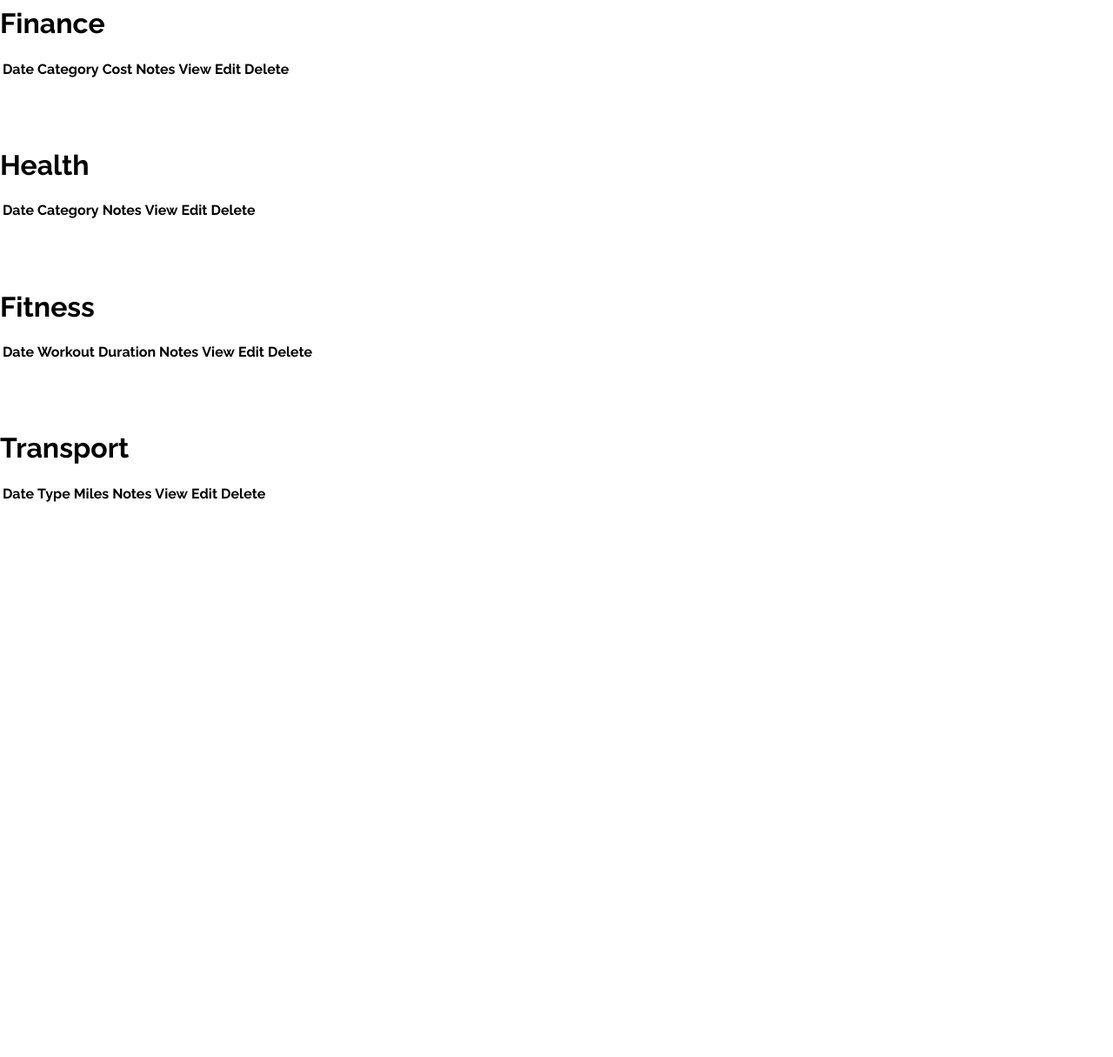
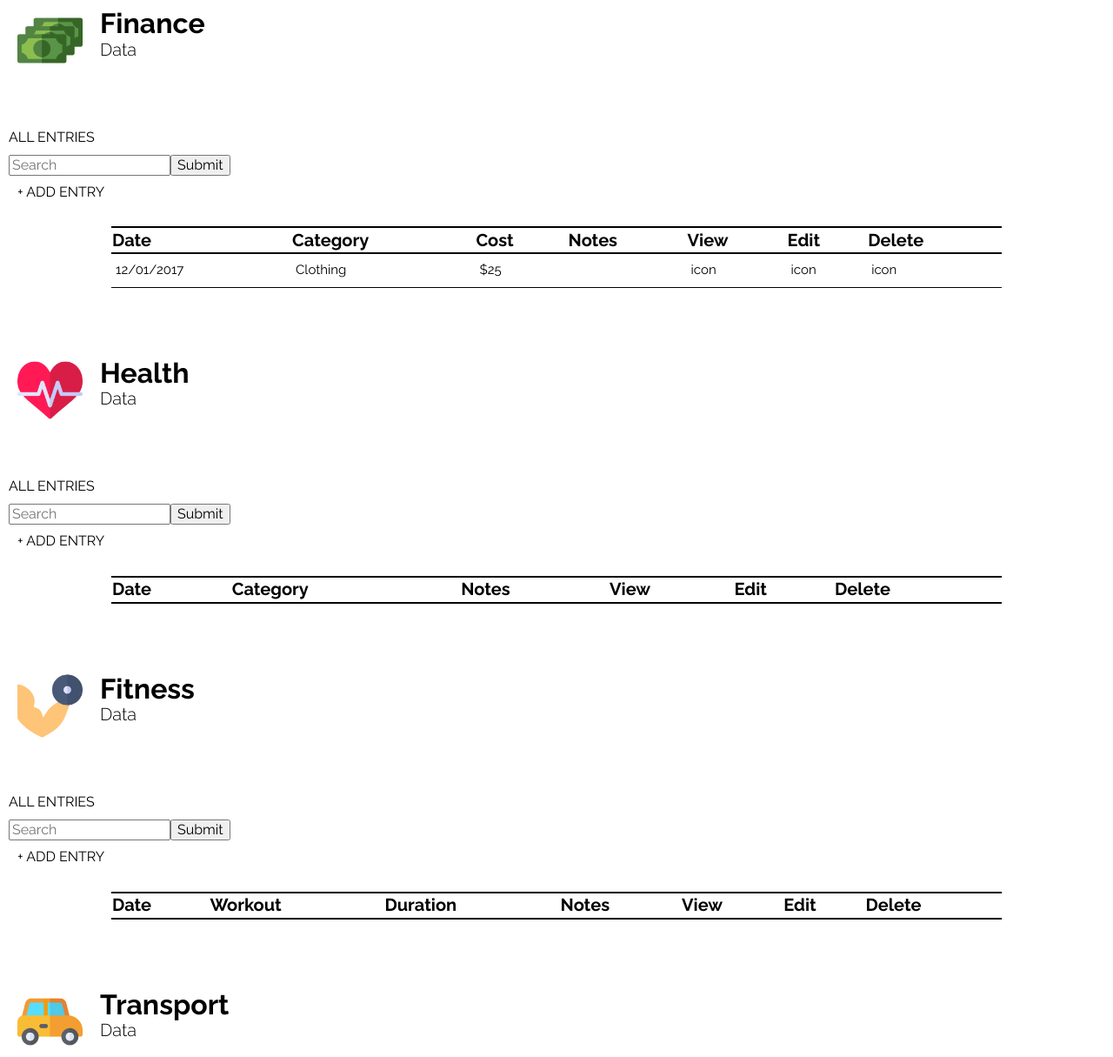
Before and after one commit to annalyncs/life-index-capstone, a website: page public/index.html in a window 1280 px wide. Shown: the part 2160-3375 px from the top of the page at 87% size. Before the commit the page ends 2740 px from the top, so only its background shows below. Drawn offline with nearby package versions, Linux system fonts and the light colour scheme.

Commit message:
added CSS and HTML to lifestyle data pages

```diff
--- a/public/index.html
+++ b/public/index.html
@@ -31,25 +31,25 @@
 
         <div id="finances" class="about-info">
             <h1>Finances</h1>
-           <img src="icons/finances.png" class="about-icon">
+           <img src="icons/finances.png" alt="finances" class="about-icon">
             <p class="about-text">Track your daily finances by sorting purchases into categories.</p>
         </div>
 
         <div id="health" class="about-info">
             <h1>Health</h1>
-            <img src="icons/health.png" class="about-icon">
+            <img src="icons/health.png" alt="health" class="about-icon">
             <p class="about-text">Track your health data by keeping notes of appointments, mood, and changes in diet.</p>
         </div>
 
         <div id="fitness" class="about-info">
                <h1>Fitness</h1>
-                <img src="icons/fitness.png" class="about-icon">
+                <img src="icons/fitness.png" alt="fitness" class="about-icon">
                 <p class="about-text">Track your fitness by keeping notes of your workouts.</p>
         </div>
 
         <div id="transport" class="about-info">
             <h1>Transport</h1>
-            <img src="icons/transport.png" class="about-icon">
+            <img src="icons/transport.png" alt="transport" class="about-icon">
             <p class="about-text">Track information about your transportation habits.</p>
         </div>
     </section>
@@ -69,28 +69,28 @@
 
         <div class="dashboard-option">
             <a href="/">
-            <img src="icons/finances.png">
+            <img src="icons/finances.png" alt="finances">
                 <p class="dashboard-text">Finance</p>
             </a>
         </div>
 
         <div class="dashboard-option">
             <a href="/">
-                <img src="icons/health.png">
+                <img src="icons/health.png" alt="health">
                 <p class="dashboard-text">Health</p>
             </a>
         </div>
 
         <div class="dashboard-option">
             <a href="/">
-                <img src="icons/fitness.png">
+                <img src="icons/fitness.png" alt="fitness">
                 <p class="dashboard-text">Fitness</p>
             </a>
         </div>
 
         <div class="dashboard-option">
             <a href="/">
-                <img src="icons/transport.png">
+                <img src="icons/transport.png" alt="transport">
                 <p class="dashboard-text">Transport</p>
             </a>
         </div>
@@ -98,8 +98,19 @@
         <button id="logout">Logout</button>
     </section>
 
-    <section class="finance-data">
+    <section id="finance-data" class="lifestyle-data">
+       <img src="icons/finances.png" alt="finances" class="icon-header">
         <h1>Finance</h1>
+        <h2>Data</h2>
+        <div class="data-controls">
+            <span class="view-container"><a href="/">ALL ENTRIES</a></span>
+            <span class="view-container">
+                <form>
+                    <input placeholder="Search"><button>Submit</button>
+                </form>
+            </span>
+            <span class="view-container"><a href="/">+ ADD ENTRY</a></span>
+        </div>
         <table class="data-table">
             <tr>
                 <th>Date</th>
@@ -110,11 +121,31 @@
                 <th>Edit</th>
                 <th>Delete</th>
             </tr>
+            <tr>
+                <td>12/01/2017</td>
+                <td>Clothing</td>
+                <td>$25</td>
+                <td></td>
+                <td>icon</td>
+                <td>icon</td>
+                <td>icon</td>
+            </tr>
         </table>
     </section>
 
-    <section class="health-data">
+    <section id="health-data" class="lifestyle-data">
+        <img src="icons/health.png" alt="health" class="icon-header">
         <h1>Health</h1>
+        <h2>Data</h2>
+        <div class="data-controls">
+            <span class="view-container"><a href="/">ALL ENTRIES</a></span>
+            <span class="view-container">
+                <form>
+                    <input placeholder="Search"><button>Submit</button>
+                </form>
+            </span>
+            <span class="view-container"><a href="/">+ ADD ENTRY</a></span>
+        </div>
         <table class="data-table">
             <tr>
                 <th>Date</th>
@@ -127,8 +158,19 @@
         </table>
     </section>
 
-    <section class="fitness-data">
+    <section id="fitness-data" class="lifestyle-data">
+        <img src="icons/fitness.png" alt="fitness" class="icon-header">
         <h1>Fitness</h1>
+        <h2>Data</h2>
+        <div class="data-controls">
+            <span class="view-container"><a href="/">ALL ENTRIES</a></span>
+            <span class="view-container">
+                <form>
+                    <input placeholder="Search"><button>Submit</button>
+                </form>
+            </span>
+            <span class="view-container"><a href="/">+ ADD ENTRY</a></span>
+        </div>
         <table class="data-table">
             <tr>
                 <th>Date</th>
@@ -142,8 +184,19 @@
         </table>
     </section>
 
-    <section class="transport-data">
+    <section id="transport-data" class="lifestyle-data">
+        <img src="icons/transport.png" alt="transport" class="icon-header">
         <h1>Transport</h1>
+        <h2>Data</h2>
+        <div class="data-controls">
+            <span class="view-container"><a href="/">ALL ENTRIES</a></span>
+            <span class="view-container">
+                <form>
+                    <input placeholder="Search"><button>Submit</button>
+                </form>
+            </span>
+            <span class="view-container"><a href="/">+ ADD ENTRY</a></span>
+        </div>
         <table class="data-table">
             <tr>
                 <th>Date</th>
--- a/public/style.css
+++ b/public/style.css
@@ -181,13 +181,60 @@ button#logout {
     font-size: 18px;
 }
 
+/*****LIFESTYLE DATA*****/
+.icon-header {
+    display: inline-block;
+    float: left;
+    height: 75px;
+    margin-right: 20px;
+    margin-left: 20px;
+    width: auto;
+}
+
 #navbar ul li {
     padding: 5px;
 }
 
+.lifestyle-data h1, h2 {
+    padding: 0;
+    margin: 0;
+}
+
+.lifestyle-data h2 {
+    font-weight: 300;
+    font-size: 20px;
+}
+
+.lifestyle-data span, form {
+    padding: 10px;
+}
 
 
+table {
+    border-collapse: collapse;
+    font-size: 14px;
+    margin: 30px auto;
+    width: 80%;
+}
 
+table th {
+    background-color: white;
+    border-bottom: 2px solid black;
+    border-top: 2px solid black;
+    color: black;
+    font-size: 20px;
+    height: 30px;
+    text-align: left;
+    vertical-align: middle;
+}
+
+table td {
+    border-bottom: 1px solid black;
+    font-size: 15px;
+    padding: 10px 5px;
+    text-align: left;
+    vertical-align: middle;
+}
 
 
 /*****MISC****/
```
